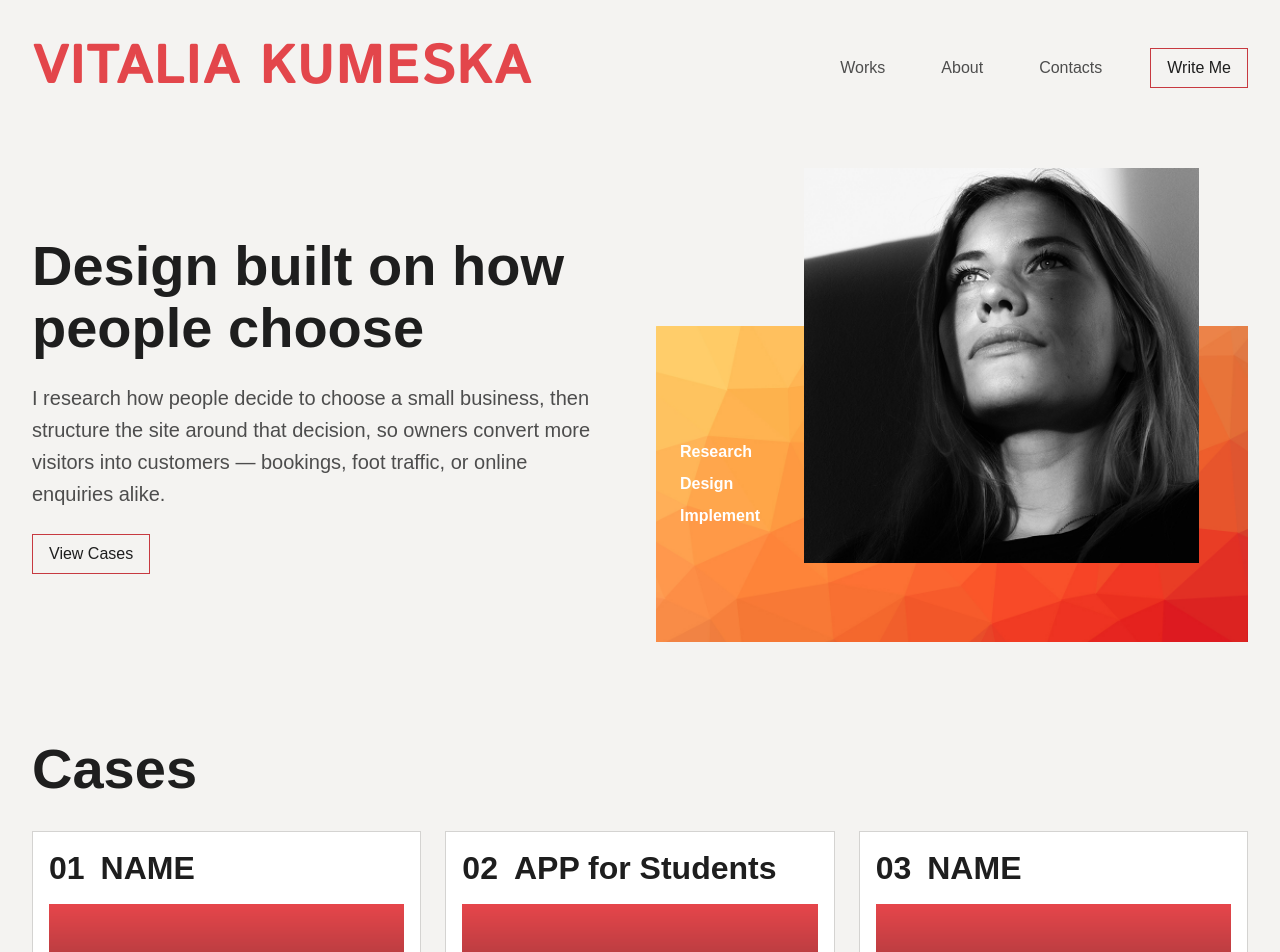
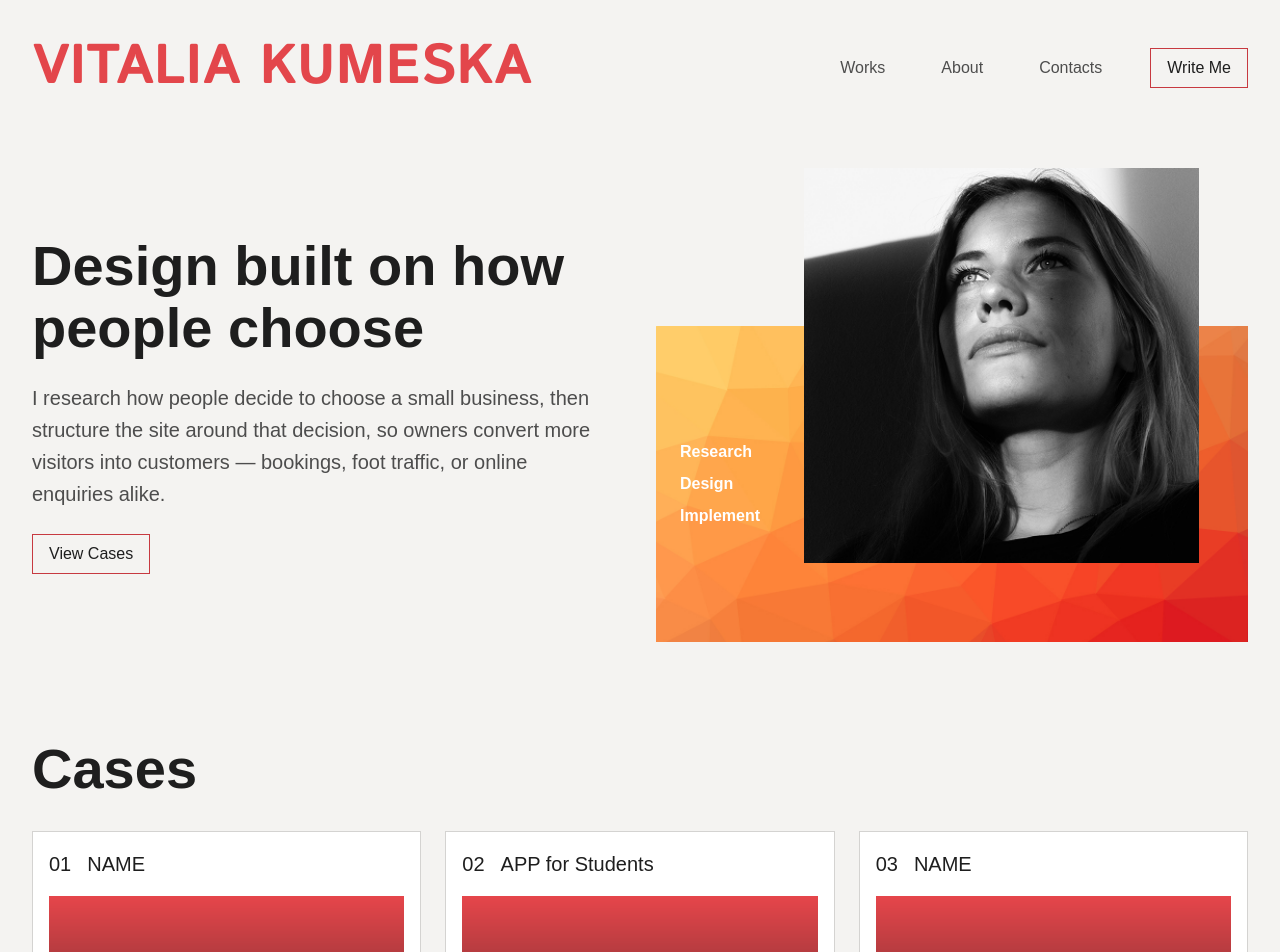
Before and after one commit to KVitalia/portfolio-practice, a Next.js app: page / in a window 1280 px wide. Shown: the top 952 px of the page. Built offline with nearby package versions, Linux system fonts and the light colour scheme; a web font is replaced by a local one.

Commit message:
Shrink WorkCard title to text-lead for consistent row heights
Longer titles like "APP for Students" wrapped to a second line at
text-heading, making that card taller than its neighbors in the grid.

```diff
--- a/src/components/WorkCard.tsx
+++ b/src/components/WorkCard.tsx
@@ -52,8 +52,8 @@ export function WorkCard({
       {...props}
     >
       <div className="flex items-baseline gap-4">
-        <span className="text-heading text-ink">{number}</span>
-        <span className="text-heading text-ink">{title}</span>
+        <span className="text-lead text-ink">{number}</span>
+        <span className="text-lead text-ink">{title}</span>
       </div>
 
       <div className="flex flex-col gap-4 pt-4">
```
Also changed, not shown: 2 other files (tests, documents, lock files or other folders).
